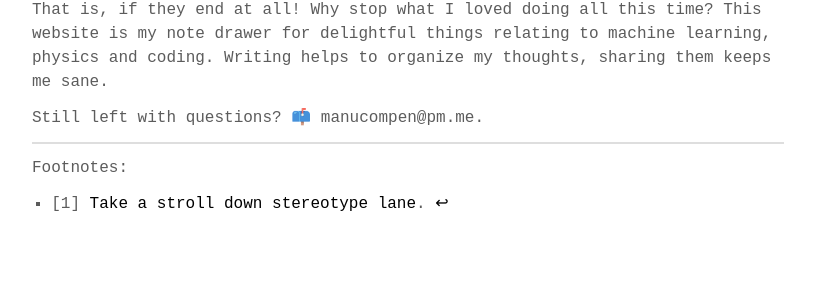
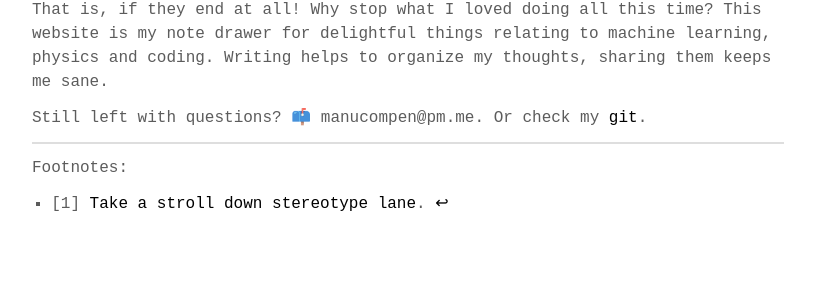
Before and after one commit to mcompen/mcompen.github.io, a Jekyll site: the page built from about.md, in a window 1280 px wide. Shown: the part 463-763 px from the top of the page, without its empty margins (232-1047 px from the left). Built offline with Jekyll 4.4.1, drawn with Linux system fonts in a browser that asks for light colours; some web fonts are replaced.

Commit message:
Add git link for streetcred

```diff
--- a/about.md
+++ b/about.md
@@ -12,7 +12,7 @@ After handing in my thesis I got some rest to think about my next step. I decide
 
 That is, if they end at all! Why stop what I loved doing all this time? This website is my note drawer for delightful things relating to machine learning, physics and coding. Writing helps to organize my thoughts, sharing them keeps me sane.
 
-Still left with questions? 📫 manucompen@pm.me.
+Still left with questions? 📫 manucompen@pm.me. Or check my [git](github.com/mcompen).
 
 ---
 Footnotes:
```
